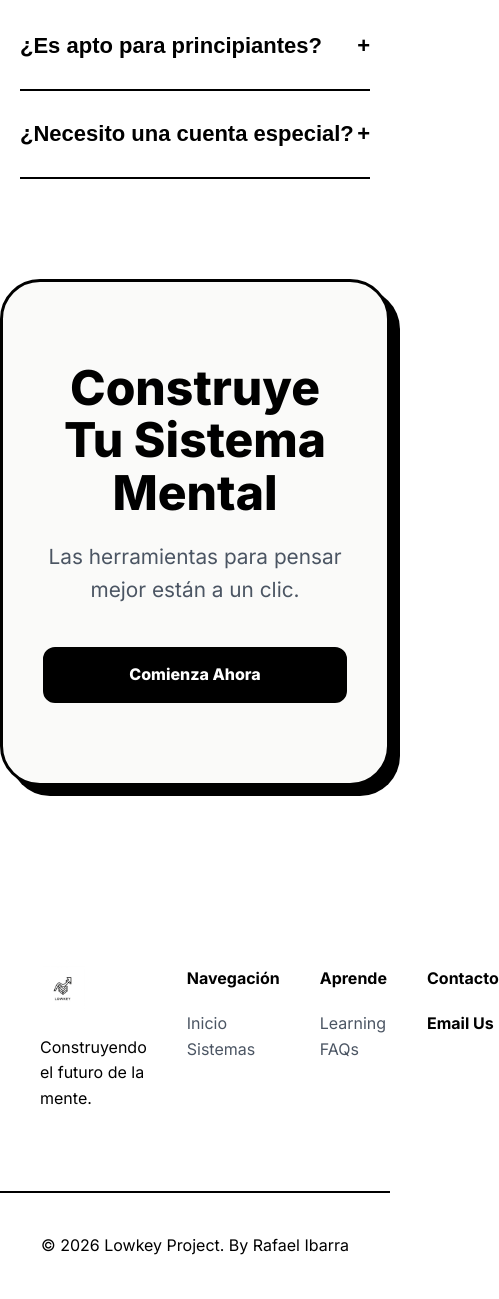
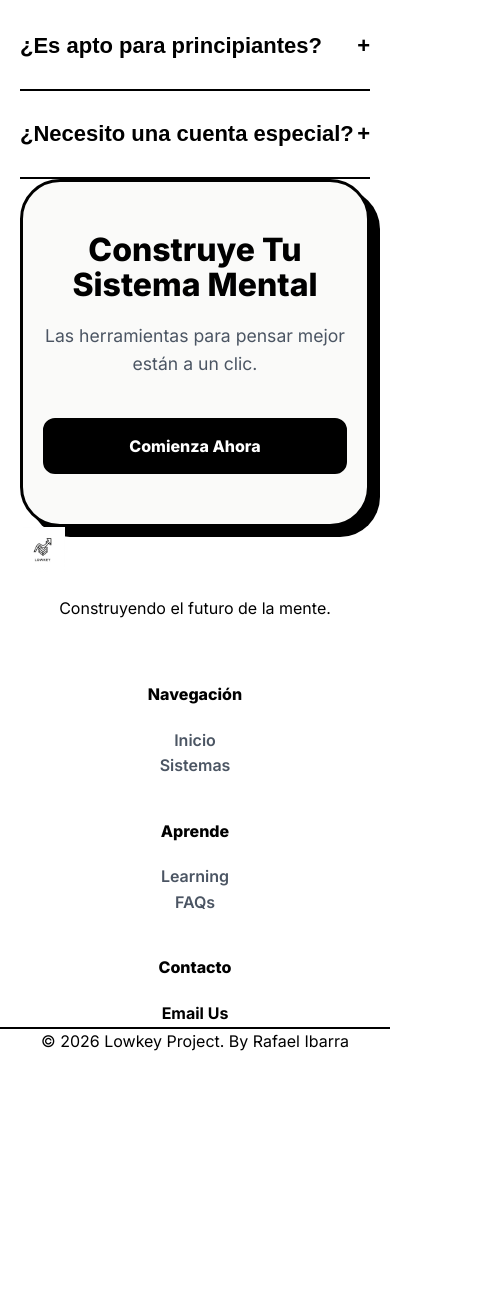
Before and after one commit to RafaIS11/Lowkey-2.0, a plain HTML site: page index.html in a window 390 px wide. Shown: the part 6208-7507 px from the top of the page, 499 px wide, since content can reach past the window. After the commit the page ends 7262 px from the top, so only its background shows below. Drawn offline with Linux system fonts and the light colour scheme.

Commit message:
Fix footer and CTA responsiveness

```diff
--- a/index.html
+++ b/index.html
@@ -243,51 +243,43 @@
             </div>
         </section>
 
-        <!-- Section 8: Final CTA -->
-        <section class="grid-section container" style="background: var(--bg-color); padding: 100px 0;">
-            <div
-                style="text-align: center; background: var(--surface-color); padding: 80px 40px; border-radius: 40px; border: 3px solid var(--border-color); box-shadow: 10px 10px 0 var(--border-color);">
-                <h2 style="font-size: 3rem; font-weight: 800; margin-bottom: 20px; line-height: 1.1;">Construye Tu
-                    Sistema Mental</h2>
-                <p style="font-size: 1.3rem; color: var(--text-secondary); margin-bottom: 40px;">Las herramientas para
-                    pensar mejor están a un clic.</p>
+        <section class="final-cta-section container">
+            <div class="cta-card">
+                <h2>Construye Tu Sistema Mental</h2>
+                <p>Las herramientas para pensar mejor están a un clic.</p>
                 <a href="https://universitygem.app" class="btn btn-primary">Comienza Ahora</a>
             </div>
         </section>
     </main>
 
     <footer id="footer">
-        <div class="container"
-            style="display: grid; grid-template-columns: 2fr 1fr 1fr 1fr; gap: 40px; padding: 80px 40px;">
+        <div class="container footer-grid">
             <div class="footer-info">
-                <div class="logo" style="margin-bottom: 24px;">
+                <div class="logo">
                     <img src="lowkey_logo.jpg" alt="Lowkey">
                 </div>
                 <p>Construyendo el futuro de la mente.</p>
             </div>
             <div class="footer-group">
-                <h4 style="margin-bottom: 20px;">Navegación</h4>
-                <ul style="list-style: none;">
-                    <li><a href="#hero" style="text-decoration: none; color: var(--text-secondary);">Inicio</a></li>
-                    <li><a href="#second-brain"
-                            style="text-decoration: none; color: var(--text-secondary);">Sistemas</a></li>
+                <h4>Navegación</h4>
+                <ul>
+                    <li><a href="#hero">Inicio</a></li>
+                    <li><a href="#second-brain">Sistemas</a></li>
                 </ul>
             </div>
             <div class="footer-group">
-                <h4 style="margin-bottom: 20px;">Aprende</h4>
-                <ul style="list-style: none;">
-                    <li><a href="#university-gem"
-                            style="text-decoration: none; color: var(--text-secondary);">Learning</a></li>
-                    <li><a href="#faqs" style="text-decoration: none; color: var(--text-secondary);">FAQs</a></li>
+                <h4>Aprende</h4>
+                <ul>
+                    <li><a href="#university-gem">Learning</a></li>
+                    <li><a href="#faqs">FAQs</a></li>
                 </ul>
             </div>
             <div class="footer-group">
-                <h4 style="margin-bottom: 20px;">Contacto</h4>
-                <a href="mailto:lowkey.project1523@gmail.com"
-                    style="color: var(--text-primary); text-decoration: none; font-weight: 700;">Email Us</a>
+                <h4>Contacto</h4>
+                <a href="mailto:lowkey.project1523@gmail.com" class="footer-email">Email Us</a>
             </div>
         </div>
-        <div class="container" style="padding: 40px; border-top: 2px solid var(--border-color); text-align: center;">
+        <div class="container footer-bottom">
             <p>&copy; 2026 Lowkey Project. By Rafael Ibarra</p>
         </div>
     </footer>
--- a/style.css
+++ b/style.css
@@ -156,7 +156,6 @@ nav {
     border-left: 2px solid var(--border-color);
     box-shadow: -20px 0 60px rgba(0, 0, 0, 0.1);
     visibility: hidden;
-    /* Prevent overflow when closed */
 }
 
 #mobile-menu.active {
@@ -398,6 +397,77 @@ img {
     font-size: 18px;
 }
 
+/* CTA Section Styles */
+.final-cta-section {
+    padding: 100px 0;
+}
+
+.cta-card {
+    text-align: center;
+    background: var(--surface-color);
+    padding: 80px 40px;
+    border-radius: 40px;
+    border: 3px solid var(--border-color);
+    box-shadow: 10px 10px 0 var(--border-color);
+}
+
+.cta-card h2 {
+    font-size: 3rem;
+    font-weight: 800;
+    margin-bottom: 20px;
+    line-height: 1.1;
+    color: var(--text-primary);
+}
+
+.cta-card p {
+    font-size: 1.3rem;
+    color: var(--text-secondary);
+    margin-bottom: 40px;
+}
+
+/* Footer Styles */
+.footer-grid {
+    display: grid;
+    grid-template-columns: 2fr 1fr 1fr 1fr;
+    gap: 40px;
+    padding: 80px 40px;
+}
+
+.footer-info .logo {
+    margin-bottom: 24px;
+}
+
+.footer-group h4 {
+    margin-bottom: 20px;
+    font-weight: 800;
+}
+
+.footer-group ul {
+    list-style: none;
+}
+
+.footer-group a {
+    text-decoration: none;
+    color: var(--text-secondary);
+    transition: color 0.2s;
+    font-weight: 600;
+}
+
+.footer-group a:hover {
+    color: var(--accent-color);
+}
+
+.footer-email {
+    color: var(--text-primary) !important;
+    font-weight: 700 !important;
+}
+
+.footer-bottom {
+    padding: 40px;
+    border-top: 2px solid var(--border-color);
+    text-align: center;
+}
+
 /* Buttons */
 .btn {
     display: inline-flex;
@@ -444,6 +514,10 @@ img {
 
     .nav-links a {
         font-size: 14px;
+    }
+
+    .footer-grid {
+        grid-template-columns: 1fr 1fr;
     }
 }
 
@@ -507,6 +581,20 @@ img {
     .btn {
         width: 100%;
     }
+
+    .footer-grid {
+        grid-template-columns: 1fr;
+        text-align: center;
+        padding: 60px 20px;
+    }
+
+    .footer-info {
+        margin-bottom: 20px;
+    }
+
+    .footer-info .logo {
+        margin: 0 auto 24px;
+    }
 }
 
 @media (max-width: 600px) {
@@ -546,6 +634,18 @@ img {
 
     .feature-buttons {
         gap: 12px;
+    }
+
+    .cta-card {
+        padding: 50px 20px;
+    }
+
+    .cta-card h2 {
+        font-size: 2rem;
+    }
+
+    .cta-card p {
+        font-size: 1.1rem;
     }
 
     .logo img {
```
